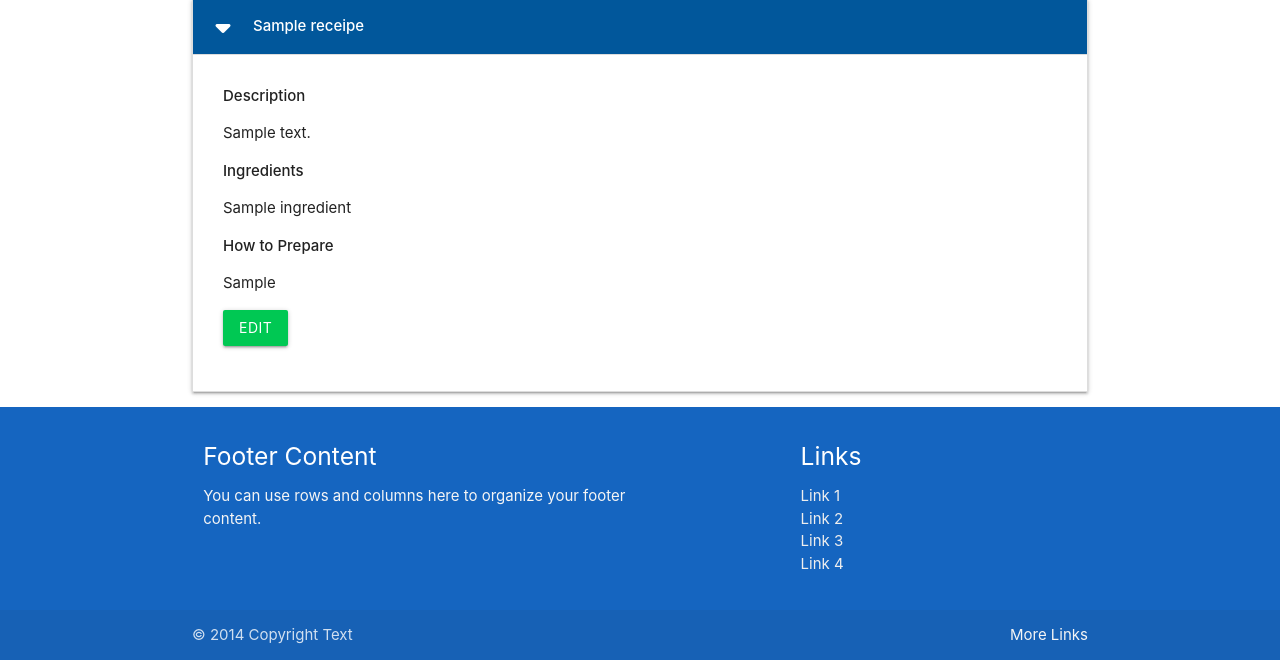
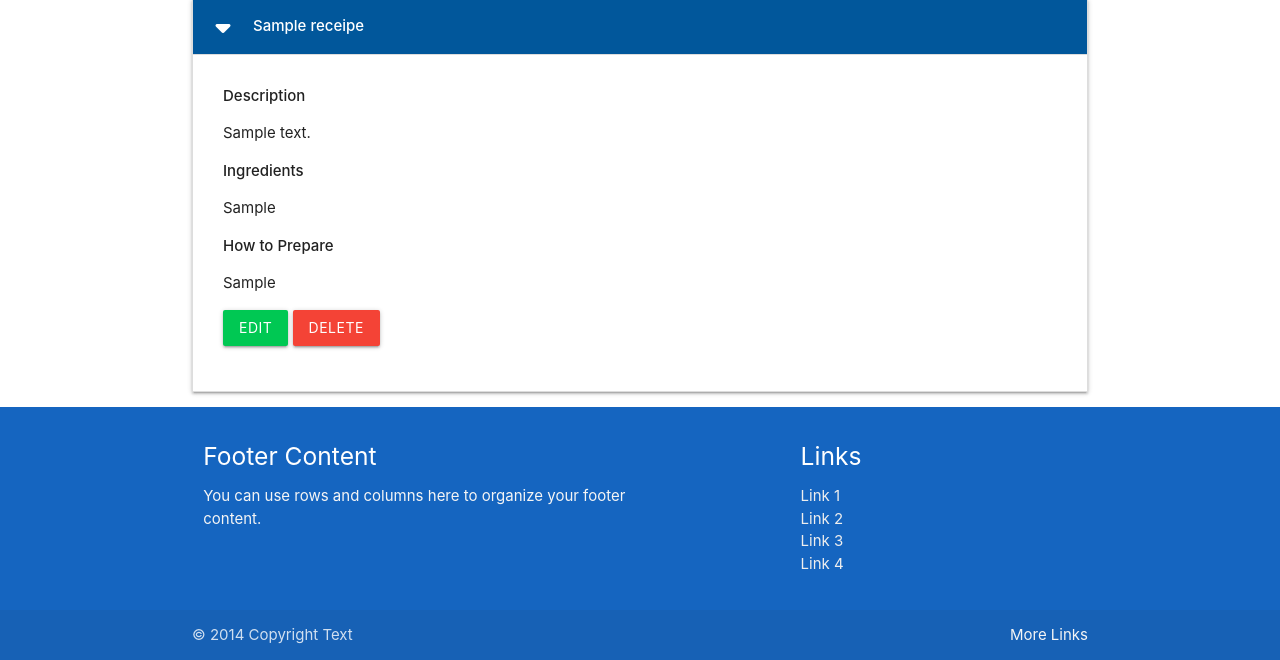
Before and after one commit to Mark-Assessment/f-gama-foodrecipe-m3-2, a Flask app: page / in a window 1280 px wide, after a click that opens the changed part. Shown: the part 234-894 px from the top of the page. Run offline with Flask 3, Linux system fonts and the light colour scheme; tables that the repository leaves empty hold one stand-in row (values such as "Sample post").

Commit message:
Add delete feature for receipe

```diff
--- a/foodreceipe/models.py
+++ b/foodreceipe/models.py
@@ -16,7 +16,7 @@ class Ingredients(db.Model):
     # schema for the Ingredients model
     id = db.Column(db.Integer, primary_key=True)
     ingredient_name = db.Column(db.String(50), unique=True, nullable=False)
-    receipes = db.relationship("Receipe", backref="ingredients", cascade="all, delete", lazy=True)
+
 
     def __repr__(self):
         # __repr__ to represent itself in the form of a string
@@ -30,7 +30,7 @@ class Receipe(db.Model):
     receipe_name = db.Column(db.String(50), unique=True, nullable=False)
     receipe_description = db.Column(db.Text, nullable=False)
     prep_method = db.Column(db.Text, nullable=False)
-    ingredients_id = db.Column(db.Integer, db.ForeignKey("ingredients.id", ondelete="CASCADE"), nullable=False)
+    ingredients_ids = db.Column(db.Text, nullable=False)
     category_id = db.Column(db.Integer, db.ForeignKey("category.id", ondelete="CASCADE"), nullable=False)
 
     def __repr__(self):
--- a/foodreceipe/routes.py
+++ b/foodreceipe/routes.py
@@ -6,6 +6,7 @@ from foodreceipe.models import Category, Receipe, Ingredients
 @app.route("/")
 def home():
     receipes = list(Receipe.query.order_by(Receipe.id).all())
+
     return render_template("receipe.html", receipes=receipes)
 
 
@@ -104,8 +105,17 @@ def edit_receipe(receipe_id):
         receipe.receipe_name = request.form.get("receipe_name"),
         receipe.receipe_description=request.form.get("receipe_description"),
         receipe.prep_method=request.form.get("prep_method"),
-        receipe.ingredients_id=request.form.getlist("ingredients_id"),
+        receipe.ingredients_ids=request.form.getlist("ingredients_id"),
         receipe.category_id=request.form.get("category_id")
         db.session.commit()
+        print('The list ',request.form.getlist("ingredients_id"))
         return redirect(url_for("home"))
     return render_template("edit_receipe.html", receipe=receipe, categories=categories, ingredients=ingredients)
+
+
+@app.route("/delete_receipe/<int:receipe_id>")
+def delete_receipe(receipe_id):
+    receipe = Receipe.query.get_or_404(receipe_id)
+    db.session.delete(receipe)
+    db.session.commit()
+    return redirect(url_for("home"))
--- a/foodreceipe/templates/edit_receipe.html
+++ b/foodreceipe/templates/edit_receipe.html
@@ -19,7 +19,7 @@
           <i class="fas fa-align-left prefix light-blue-text text-darken-4"></i>
           <textarea id="receipe_description" name="receipe_description" minlength="5" maxlength="1000" type="text"
           class="materialize-textarea validate" required>
-          {{ receipe.receipe_description }}
+          {{- receipe.receipe_description -}}
           </textarea>
           <label for="receipe_description">Receipe description</label>
         </div>
@@ -30,7 +30,7 @@
           <i class="fas fa-align-left prefix light-blue-text text-darken-4"></i>
           <textarea id="prep_method" name="prep_method" minlength="5" maxlength="2000" type="text" class="materialize-textarea
           validate" required>
-          {{ receipe.prep_method }}
+          {{- receipe.prep_method -}}
           </textarea>
           <label for="prep_method">Receipe method</label>
         </div>
--- a/foodreceipe/templates/receipe.html
+++ b/foodreceipe/templates/receipe.html
@@ -22,12 +22,23 @@
             <strong>Description</strong>
             <p>{{ receipe.receipe_description }}</p>
             <strong>Ingredients</strong>
-            <p>{{ receipe.ingredients }}</p>
+            <p>{{ receipe.ingredients_ids }}</p>
             <strong>How to Prepare</strong>
             <p>{{ receipe.prep_method }}</p>
             <p>
                 <a href="{{ url_for('edit_receipe', receipe_id=receipe.id) }}" class="btn green accent-4">Edit</a>
+                <a href="#modal-{{ receipe.id }}" class="btn red modal-trigger">Delete</a>
             </p>
+            <!-- Modal Structure -->
+            <div id="modal-{{ receipe.id }}" class="modal">
+                <div class="modal-content">
+                   <h4>Are you sure you want to delete this receipe?</h4>
+                </div>
+                <div class="modal-footer">
+                   <a href="{{ url_for('delete_receipe', receipe_id=receipe.id) }}" class="btn red">Delete</a>
+                   <a href="#" class="btn green modal-close">Cancel</a>
+                </div>
+              </div>
         </div>
     </li>
     {% endfor %}
```
